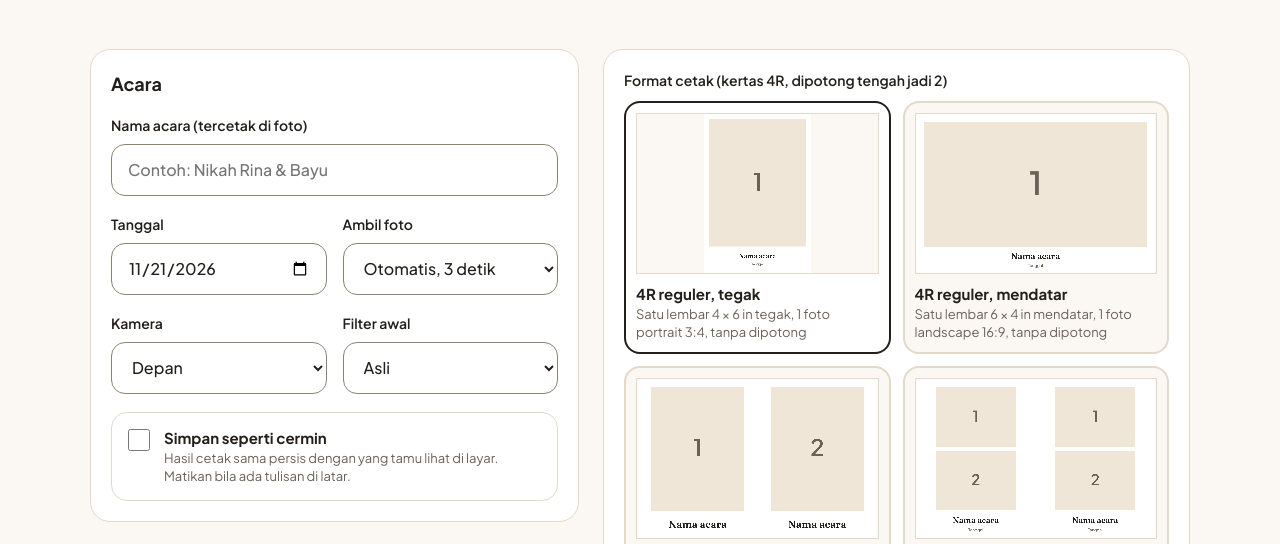
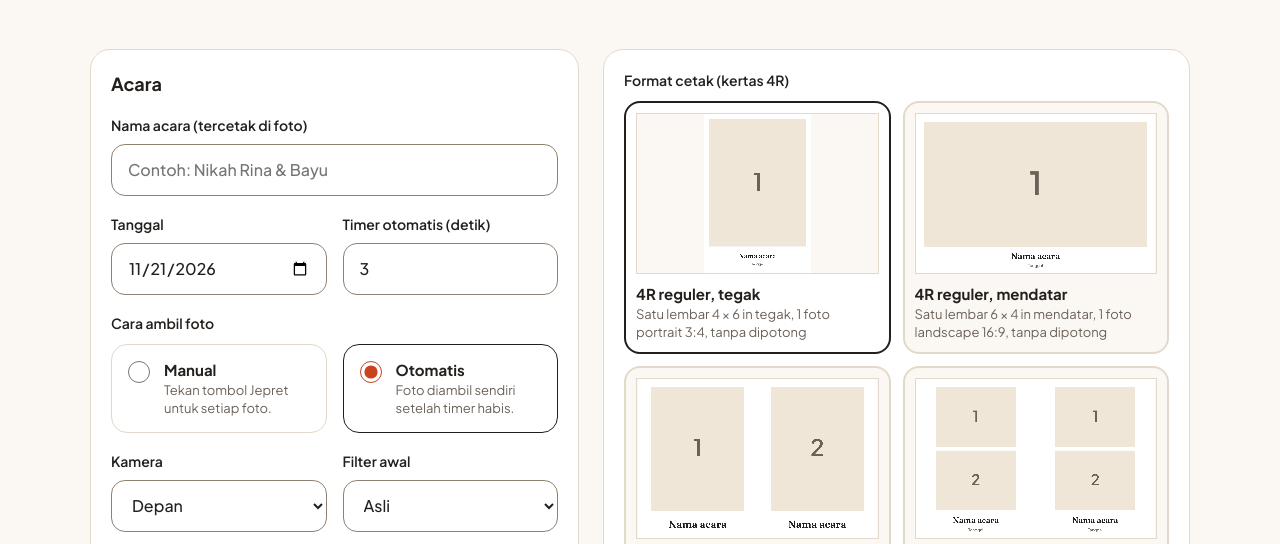
Before and after one commit to Wenn28/FotoBooth92, a plain HTML site: page index.html in a window 1280 px wide. Shown: the part 195-739 px from the top of the page. Drawn offline with nearby package versions, Linux system fonts and the light colour scheme.

Commit message:
Photo booth

```diff
--- a/index.html
+++ b/index.html
@@ -49,15 +49,23 @@
               <input class="input" id="inDate" type="date">
             </div>
             <div class="field">
-              <label for="inCountdown">Ambil foto</label>
-              <select class="input" id="inCountdown">
-                <option value="0">Manual, tekan Jepret</option>
-                <option value="3">Otomatis, 3 detik</option>
-                <option value="5">Otomatis, 5 detik</option>
-                <option value="10">Otomatis, 10 detik</option>
-              </select>
+              <label for="inTimer">Timer otomatis (detik)</label>
+              <input class="input" id="inTimer" type="number" inputmode="numeric" min="1" max="60" step="1">
             </div>
           </div>
+          <fieldset>
+            <legend>Cara ambil foto</legend>
+            <div class="row">
+              <label class="check">
+                <input type="radio" name="captureMode" value="manual">
+                <span><strong>Manual</strong><small>Tekan tombol Jepret untuk setiap foto.</small></span>
+              </label>
+              <label class="check">
+                <input type="radio" name="captureMode" value="auto">
+                <span><strong>Otomatis</strong><small>Foto diambil sendiri setelah timer habis.</small></span>
+              </label>
+            </div>
+          </fieldset>
           <div class="row">
             <div class="field">
               <label for="inFacing">Kamera</label>
@@ -79,7 +87,7 @@
 
         <div class="card">
           <fieldset>
-            <legend>Format cetak (kertas 4R, dipotong tengah jadi 2)</legend>
+            <legend>Format cetak (kertas 4R)</legend>
             <div class="templates" id="templateList"></div>
           </fieldset>
         </div>
--- a/js/booth.js
+++ b/js/booth.js
@@ -21,7 +21,8 @@ const todayISO = () => {
 
 const DEFAULTS = {
   title: "", date: todayISO(), templateId: "4r-reguler-tegak", filterId: "asli",
-  countdown: 3, facing: "user", mirror: false, useCloud: false, galleryOpen: false, eventId: "",
+  countdown: 3, manual: false, // countdown = detik timer mode otomatis (1-60)
+  facing: "user", mirror: false, useCloud: false, galleryOpen: false, eventId: "",
   showTitle: true, // hanya berlaku untuk template bingkai sendiri
   frameId: "",     // bingkai terpilih dari daftar bingkai tersimpan
 };
@@ -125,7 +126,15 @@ function buildSetup() {
   const s = state.s;
   $("inTitle").value = s.title;
   $("inDate").value = s.date;
-  $("inCountdown").value = String(s.countdown);
+  $("inTimer").value = String(s.countdown);
+  $("inTimer").disabled = s.manual;
+  document.querySelector(`input[name="captureMode"][value="${s.manual ? "manual" : "auto"}"]`).checked = true;
+  // Saat kolom ditinggalkan: angka dibulatkan dan dipotong ke 1-60; kolom kosong kembali ke nilai sebelumnya
+  $("inTimer").addEventListener("change", () => {
+    const v = Math.round(Number($("inTimer").value));
+    if ($("inTimer").value !== "" && Number.isFinite(v)) s.countdown = Math.min(60, Math.max(1, v));
+    $("inTimer").value = String(s.countdown);
+  });
   $("inFacing").value = s.facing;
   $("inMirror").checked = s.mirror;
   $("inUseCloud").checked = s.useCloud;
@@ -153,7 +162,10 @@ function buildSetup() {
   const sync = () => {
     s.title = $("inTitle").value.trim();
     s.date = $("inDate").value;
-    s.countdown = Number($("inCountdown").value);
+    s.manual = document.querySelector('input[name="captureMode"]:checked').value === "manual";
+    $("inTimer").disabled = s.manual;
+    const sec = Number($("inTimer").value);
+    if (Number.isInteger(sec) && sec >= 1 && sec <= 60) s.countdown = sec;
     s.facing = $("inFacing").value;
     s.filterId = $("inFilter").value;
     s.mirror = $("inMirror").checked;
@@ -322,7 +334,7 @@ function updateStart() {
   const s = state.s;
   $("startEvent").textContent = [s.title, formatDate(s.date)].filter(Boolean).join(" · ");
   const n = shotCount(template());
-  const how = s.countdown ? `hitung mundur ${s.countdown} detik` : "tekan Jepret";
+  const how = s.manual ? "tekan Jepret" : `hitung mundur ${s.countdown} detik`;
   $("startHint").textContent = n > 1 ? `Ambil ${n} foto, masing-masing ${how}.` : `Satu foto, ${how}.`;
   msg("startMsg", "");
 }
@@ -458,7 +470,7 @@ async function startCapture() {
   catch (err) { if (run === state.run) cameraError(err); return; }
 
   const mirror = state.s.facing === "user" && state.s.mirror;
-  const manual = state.s.countdown === 0;
+  const manual = state.s.manual;
   $("scrCapture").classList.toggle("manual", manual);
   for (let i = 0; i < n; i++) {
     $("frame").style.setProperty("--ratio", shotRatio(t, i));
@@ -629,6 +641,8 @@ async function init() {
   state.s = loadSettings();
   if (!state.templates.some((t) => t.id === state.s.templateId)) state.s.templateId = state.templates[0].id;
   if (!state.filters.some((f) => f.id === state.s.filterId)) state.s.filterId = state.filters[0].id;
+  // Pengaturan versi sebelumnya menyimpan manual sebagai countdown 0
+  if (!(state.s.countdown >= 1)) { state.s.manual = true; state.s.countdown = 3; }
 
   // Bingkai tersimpan dari sesi sebelumnya
   try {
--- a/style.css
+++ b/style.css
@@ -63,6 +63,8 @@ h2 { margin: 0; font-size: 18px; font-weight: 700; }
 .row { display: grid; grid-template-columns: repeat(auto-fit, minmax(150px, 1fr)); gap: 16px; }
 .check { display: flex; align-items: flex-start; gap: 14px; padding: 14px 16px; background: var(--surface); border: 1.5px solid var(--line); border-radius: 16px; }
 .check:hover { border-color: var(--ink); }
+.check:has(input:checked) { border-color: var(--ink); }
+.input:disabled { background: var(--sand); color: var(--muted); }
 .check input { flex: none; width: 22px; height: 22px; margin: 2px 0 0; accent-color: var(--accent); }
 .check strong { display: block; font-size: 15px; }
 .check small { display: block; font-size: 13px; line-height: 1.4; color: var(--muted); }
```
